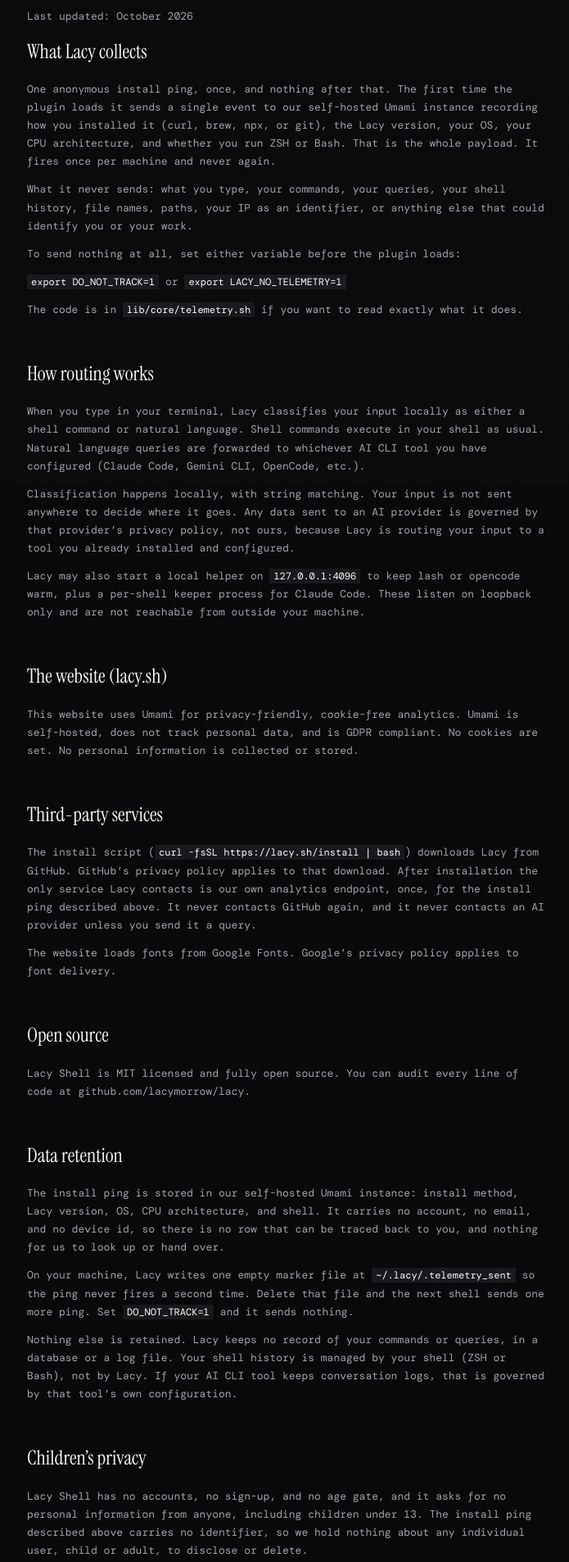
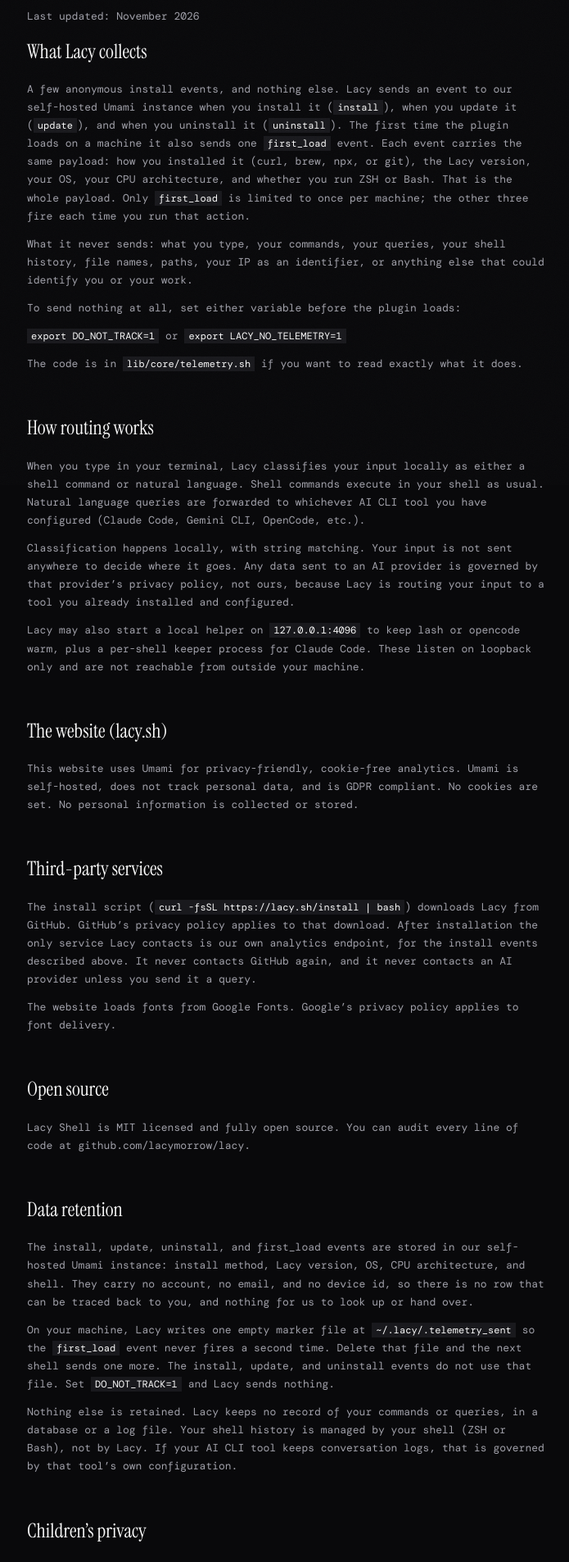
Before and after one commit to lacymorrow/lacy.sh, a Next.js app: page /privacy in a window 1280 px wide. Shown: the part 208-2114 px from the top of the page at 82% size, without its empty margins (291-986 px from the left). Built offline with nearby package versions, Linux system fonts and the light colour scheme; no server answers; a web font is replaced by a local one.

Commit message:
fix(privacy): list every telemetry event (install, update, uninstall, first_load) [LAC-8916]

```diff
--- a/app/page.tsx
+++ b/app/page.tsx
@@ -473,8 +473,8 @@ export default function Home() {
                 </div>
                 <p>
                   Lacy runs on your machine. Your commands and queries never
-                  leave it unless you send them to your agent. One anonymous
-                  install ping on first load, off with{" "}
+                  leave it unless you send them to your agent. Anonymous
+                  install, update, uninstall and first-load events, off with{" "}
                   <code>DO_NOT_TRACK=1</code>. MIT licensed, open source.
                 </p>
               </div>
--- a/app/privacy/page.tsx
+++ b/app/privacy/page.tsx
@@ -4,12 +4,12 @@ import type { Metadata } from "next";
 export const metadata: Metadata = {
   title: "Privacy Policy — Lacy Shell",
   description:
-    "Privacy policy for Lacy Shell. Classification runs locally. One anonymous install ping, opt out with DO_NOT_TRACK=1. Your commands and queries are never collected.",
+    "Privacy policy for Lacy Shell. Classification runs locally. A few anonymous install events, opt out with DO_NOT_TRACK=1. Your commands and queries are never collected.",
   alternates: { canonical: "/privacy" },
   openGraph: {
     title: "Privacy Policy — Lacy Shell",
     description:
-      "Classification runs locally. One anonymous install ping, opt out with DO_NOT_TRACK=1. Your commands and queries are never collected.",
+      "Classification runs locally. A few anonymous install events, opt out with DO_NOT_TRACK=1. Your commands and queries are never collected.",
     url: "/privacy",
     images: [{ url: "/og.jpg", width: 1200, height: 630, alt: "Lacy Shell — talk to your terminal with AI" }],
   },
@@ -31,17 +31,22 @@ export default function PrivacyPolicy() {
         <article className="vs-article">
           <p className="vs-label">legal</p>
           <h1>Privacy Policy</h1>
-          <p className="vs-subtitle">Last updated: October 2026</p>
+          <p className="vs-subtitle">Last updated: November 2026</p>
 
           <section>
             <h2>What Lacy collects</h2>
             <p>
-              One anonymous install ping, once, and nothing after that. The
-              first time the plugin loads it sends a single event to our
-              self-hosted Umami instance recording how you installed it (curl,
-              brew, npx, or git), the Lacy version, your OS, your CPU
-              architecture, and whether you run ZSH or Bash. That is the whole
-              payload. It fires once per machine and never again.
+              A few anonymous install events, and nothing else. Lacy sends an
+              event to our self-hosted Umami instance when you install it
+              (<code>install</code>), when you update it (<code>update</code>),
+              and when you uninstall it (<code>uninstall</code>). The first
+              time the plugin loads on a machine it also sends one{" "}
+              <code>first_load</code> event. Each event carries the same
+              payload: how you installed it (curl, brew, npx, or git), the
+              Lacy version, your OS, your CPU architecture, and whether you run
+              ZSH or Bash. That is the whole payload. Only{" "}
+              <code>first_load</code> is limited to once per machine; the other
+              three fire each time you run that action.
             </p>
             <p>
               What it never sends: what you type, your commands, your queries,
@@ -109,7 +114,7 @@ export default function PrivacyPolicy() {
               The install script (<code>curl -fsSL https://lacy.sh/install | bash</code>)
               downloads Lacy from GitHub. GitHub&rsquo;s privacy policy applies
               to that download. After installation the only service Lacy
-              contacts is our own analytics endpoint, once, for the install ping
+              contacts is our own analytics endpoint, for the install events
               described above. It never contacts GitHub again, and it never
               contacts an AI provider unless you send it a query.
             </p>
@@ -138,17 +143,19 @@ export default function PrivacyPolicy() {
           <section>
             <h2>Data retention</h2>
             <p>
-              The install ping is stored in our self-hosted Umami instance:
-              install method, Lacy version, OS, CPU architecture, and shell.
-              It carries no account, no email, and no device id, so there is no
-              row that can be traced back to you, and nothing for us to look up
-              or hand over.
+              The install, update, uninstall, and first_load events are stored in
+              our self-hosted Umami instance: install method, Lacy version, OS,
+              CPU architecture, and shell. They carry no account, no email, and
+              no device id, so there is no row that can be traced back to you,
+              and nothing for us to look up or hand over.
             </p>
             <p>
               On your machine, Lacy writes one empty marker file at{" "}
-              <code>~/.lacy/.telemetry_sent</code> so the ping never fires a
-              second time. Delete that file and the next shell sends one more
-              ping. Set <code>DO_NOT_TRACK=1</code> and it sends nothing.
+              <code>~/.lacy/.telemetry_sent</code> so the{" "}
+              <code>first_load</code> event never fires a second time. Delete
+              that file and the next shell sends one more. The install, update,
+              and uninstall events do not use that file. Set{" "}
+              <code>DO_NOT_TRACK=1</code> and Lacy sends nothing.
             </p>
             <p>
               Nothing else is retained. Lacy keeps no record of your commands
@@ -164,7 +171,7 @@ export default function PrivacyPolicy() {
             <p>
               Lacy Shell has no accounts, no sign-up, and no age gate, and it
               asks for no personal information from anyone, including children
-              under 13. The install ping described above carries no identifier,
+              under 13. The install events described above carry no identifier,
               so we hold nothing about any individual user, child or adult, to
               disclose or delete.
             </p>
@@ -174,8 +181,9 @@ export default function PrivacyPolicy() {
             <h2>Changes to this policy</h2>
             <p>
               If this policy changes, the updated version will be posted here
-              with a new &ldquo;last updated&rdquo; date. What Lacy sends is one
-              anonymous install ping and nothing else, so changes should be
+              with a new &ldquo;last updated&rdquo; date. What Lacy sends is the
+              anonymous install, update, uninstall, and first_load events and
+              nothing else, so changes should be
               rare. If that ever stops being true, this page changes first.
             </p>
           </section>
```
